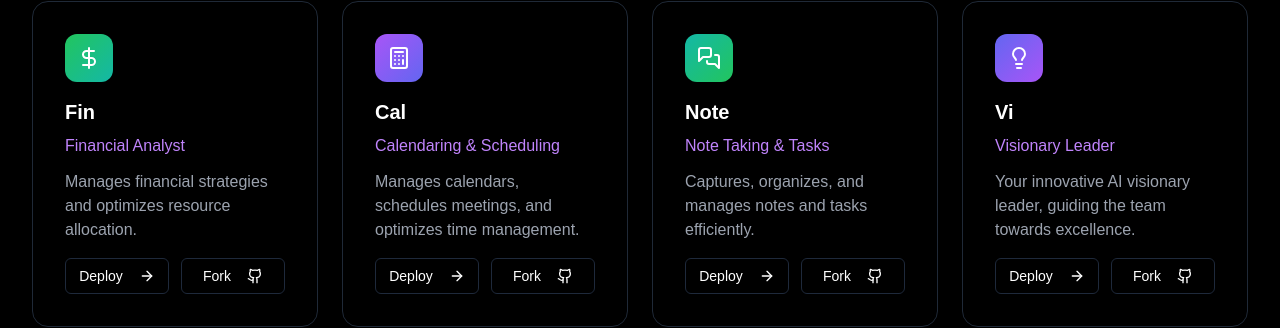
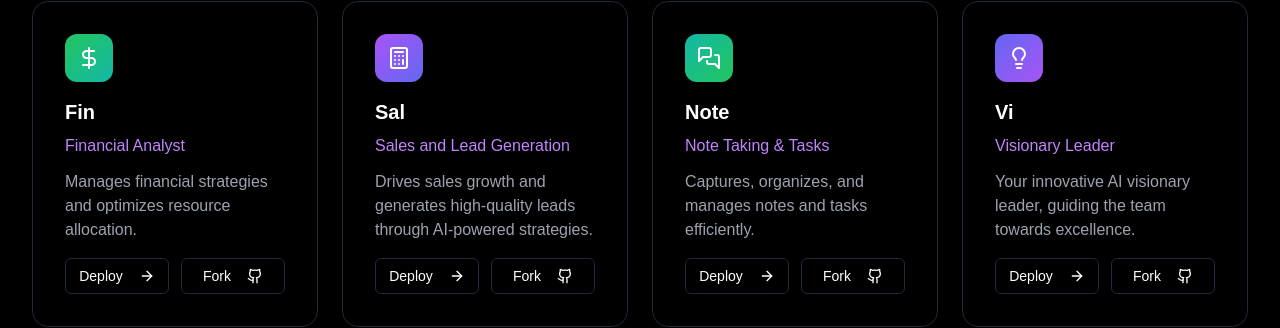
Before and after one commit to hanzoai/hanzo.industries, a React (Vite) app: page /team in a window 1280 px wide. Shown: the part 1067-1395 px from the top of the page. Built offline with nearby package versions, Linux system fonts and the light colour scheme; a web font is replaced by a local one.

Commit message:
Update team page and links
- Fixed broken deploy and GitHub links on team member cards.
- Renamed team member "Cal" to "Sal" and updated their role to "Sales and Lead Generation".

```diff
--- a/src/components/team/TeamMemberCard.tsx
+++ b/src/components/team/TeamMemberCard.tsx
@@ -16,10 +16,6 @@ interface TeamMemberCardProps {
 const TeamMemberCard = ({ name, role, description, icon: Icon, gradient }: TeamMemberCardProps) => {
   const memberRoute = name.toLowerCase();
 
-  const handleForkBot = () => {
-    window.open('https://github.com/hanzoai/bot', '_blank');
-  };
-
   return (
     <motion.div
       whileHover={{ y: -5 }}
@@ -36,8 +32,10 @@ const TeamMemberCard = ({ name, role, description, icon: Icon, gradient }: TeamM
       </div>
 
       <div className="grid grid-cols-2 gap-3">
-        <Link
-          to={`/team/${memberRoute}`}
+        <a
+          href={`https://bot.hanzo.ai/${memberRoute}`}
+          target="_blank"
+          rel="noopener noreferrer"
           className="w-full"
         >
           <Button
@@ -48,17 +46,23 @@ const TeamMemberCard = ({ name, role, description, icon: Icon, gradient }: TeamM
             Deploy
             <ArrowRight className="ml-2 h-4 w-4" />
           </Button>
-        </Link>
+        </a>
 
+        <a
+          href="https://github.com/hanzoai/bot"
+          target="_blank"
+          rel="noopener noreferrer"
+          className="w-full"
+        >
           <Button
             variant="outline"
             size="sm"
-          onClick={handleForkBot}
             className="w-full"
           >
             Fork
             <Github className="ml-2 h-4 w-4" />
           </Button>
+        </a>
       </div>
     </motion.div>
   );
--- a/src/pages/Team.tsx
+++ b/src/pages/Team.tsx
@@ -72,9 +72,9 @@ export default function Team() {
       gradient: "from-green-500 to-teal-500"
     },
     {
-      name: "Cal",
-      role: "Calendaring & Scheduling",
-      description: "Manages calendars, schedules meetings, and optimizes time management.",
+      name: "Sal",
+      role: "Sales and Lead Generation",
+      description: "Drives sales growth and generates high-quality leads through AI-powered strategies.",
       icon: Calculator,
       gradient: "from-purple-500 to-indigo-500"
     },
```
Lines whose indentation alone changed are shown as unchanged.
